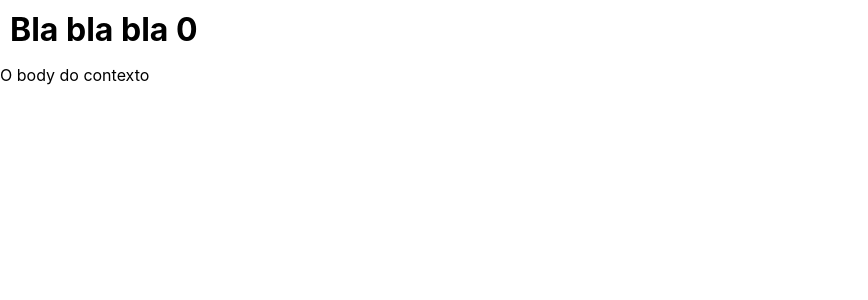
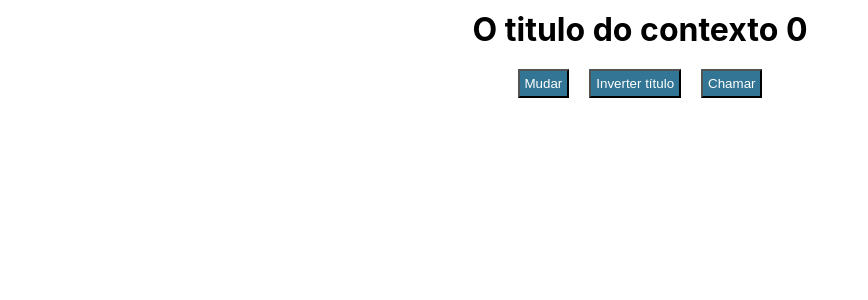
Before and after one commit to andersonjorgeg/react-hooks-e-padrao, a React (Create React App) app: page / in a window 1280 px wide. Shown: the top 300 px of the page, without its empty margins (0-868 px from the left). Built offline with nearby package versions, Linux system fonts and the light colour scheme.

Commit message:
ExUseReducer

```diff
--- a/src/index.jsx
+++ b/src/index.jsx
@@ -1,11 +1,11 @@
 import React from 'react';
 import ReactDOM from 'react-dom';
 import './index.css';
-import ExUseContext2 from './templates/ExUseContext2';
+import ExUseReducer from './templates/ExUseReducer';
 
 ReactDOM.render(
   <React.StrictMode>
-    <ExUseContext2 />
+    <ExUseReducer />
   </React.StrictMode>,
   document.getElementById('root'),
 );
--- /dev/null
+++ b/src/templates/ExUseReducer/index.jsx
@@ -0,0 +1,52 @@
+import './styles.css';
+import { useReducer } from 'react';
+
+const globalState = {
+  title: 'O titulo do contexto',
+  body: 'O body do contexto',
+  counter: 0,
+};
+
+const reducer = (state, action) => {
+  switch (action.type) {
+    case 'muda': {
+      console.log('chamou muda com', action.payload);
+      return { ...state, title: action.payload };
+    }
+    case 'inverter': {
+      console.log('Chamou inverter');
+      const { title } = state;
+      return { ...state, title: title.split('').reverse().join('') };
+    }
+  }
+
+  console.log('NENHUMA ACTION ENCONTRADA...');
+  return { ...state };
+};
+
+export default function ExUseReducer() {
+  const [state, dispatch] = useReducer(reducer, globalState);
+  const { counter, title, body } = state;
+
+  return (
+    <div className="App">
+      <h1>
+        {title} {counter}
+      </h1>
+      <button
+        onClick={() =>
+          dispatch({
+            type: 'muda',
+            payload: new Date().toLocaleString('pt-BR'),
+          })
+        }
+      >
+        Mudar
+      </button>
+      <button onClick={() => dispatch({ type: 'inverter' })}>
+        Inverter título
+      </button>
+      <button onClick={() => dispatch({ type: '' })}>Chamar</button>
+    </div>
+  );
+}
--- /dev/null
+++ b/src/templates/ExUseReducer/styles.css
@@ -0,0 +1,50 @@
+.App {
+  text-align: center;
+}
+
+.App-logo {
+  height: 40vmin;
+  pointer-events: none;
+}
+
+@media (prefers-reduced-motion: no-preference) {
+  .App-logo {
+    animation: App-logo-spin infinite 20s linear;
+  }
+  .reverse {
+    animation: App-logo-spin-reverse infinite 20s linear;
+  }
+}
+
+.App-header {
+  background-color: #282c34;
+  min-height: 100vh;
+  display: flex;
+  flex-direction: column;
+  align-items: center;
+  justify-content: center;
+  font-size: calc(10px + 2vmin);
+  color: white;
+}
+
+.App-link {
+  color: #61dafb;
+}
+
+@keyframes App-logo-spin {
+  from {
+    transform: rotate(0deg);
+  }
+  to {
+    transform: rotate(360deg);
+  }
+}
+
+@keyframes App-logo-spin-reverse {
+  from {
+    transform: rotate(360deg);
+  }
+  to {
+    transform: rotate(0deg);
+  }
+}
```
